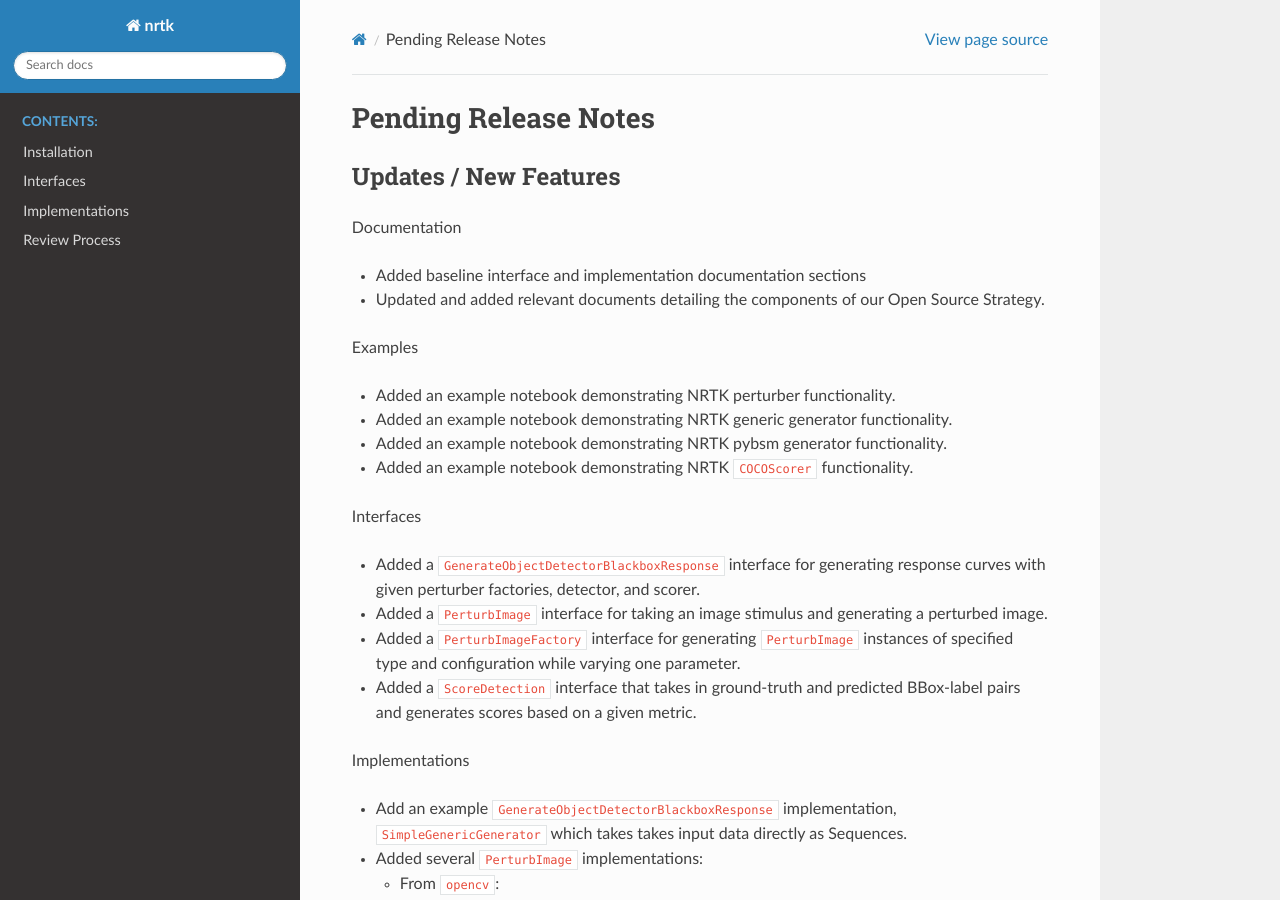
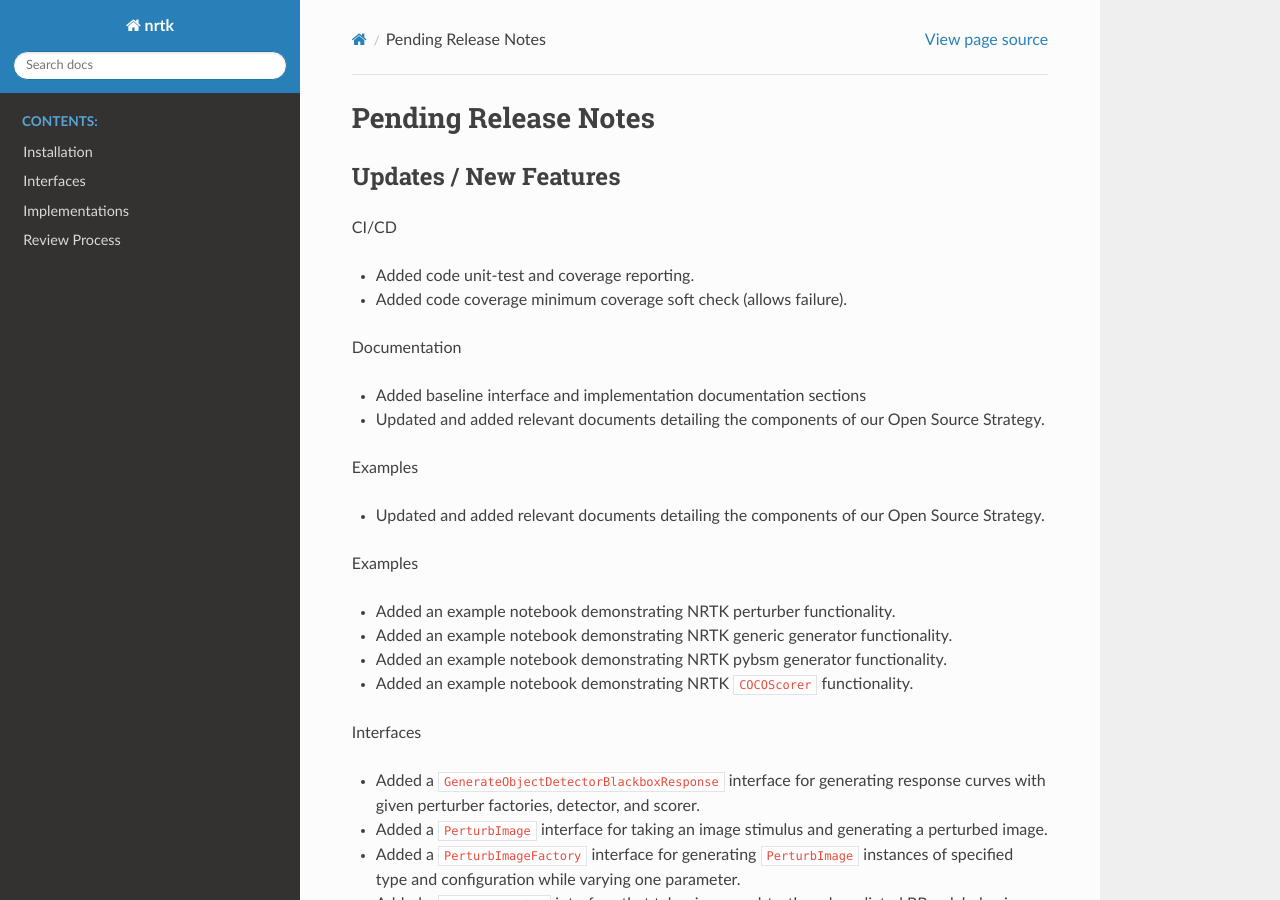
Before and after one commit to Kitware/nrtk, a Sphinx documentation site: the page built from docs/release_notes/pending_release.rst, in a window 1280 px wide and 900 px high. Built offline with Sphinx 7.4.7 and the Read the Docs theme 2.0.0, drawn with Linux system fonts in a browser that asks for light colours; pages that are not in the unit, such as notebooks, are missing from menus; the version number is read from the project's files by our own code.

Commit message:
Add code coverage CI Job to check minimum coverage percentages

```diff
--- a/docs/release_notes/pending_release.rst
+++ b/docs/release_notes/pending_release.rst
@@ -4,9 +4,20 @@ Pending Release Notes
 Updates / New Features
 ----------------------
 
+CI/CD
+
+* Added code unit-test and coverage reporting.
+
+* Added code coverage minimum coverage soft check (allows failure).
+
 Documentation
 
 * Added baseline interface and implementation documentation sections
+
+* Updated and added relevant documents detailing the components of our Open
+  Source Strategy.
+
+Examples
 
 * Updated and added relevant documents detailing the components of our Open
   Source Strategy.
```
Also changed, not shown: docs/review_process.rst (+7 -0 lines), .gitlab-ci.yml.
